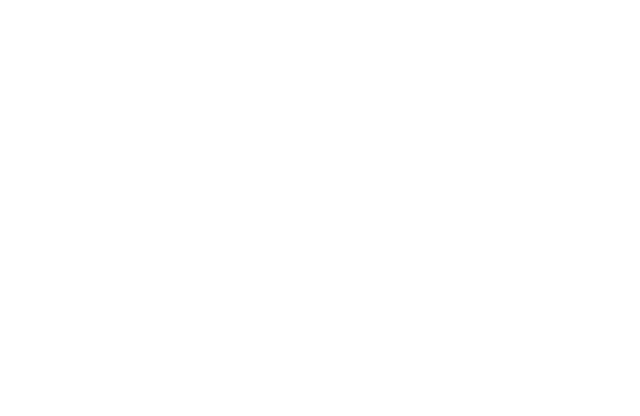
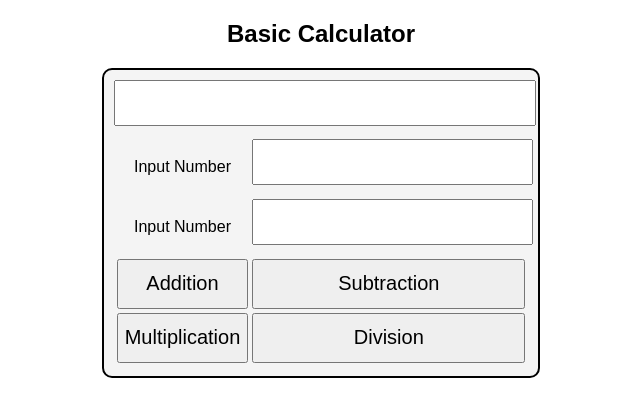
Before and after one commit to rohitware/basic-calculator, a plain HTML site: page index.html in a window 1280 px wide. Shown: the whole page, without its empty margins (319-959 px from the left). Drawn offline with Linux system fonts and the light colour scheme.

Commit message:
index.html

```diff
--- a/index.html
+++ b/index.html
@@ -1,11 +1,41 @@
 <!DOCTYPE html>
 <html lang="en">
+
 <head>
     <meta charset="UTF-8">
     <meta name="viewport" content="width=device-width, initial-scale=1.0">
-    <title>Document</title>
+    <link rel="stylesheet" href="style.css">
+
+    <title>Basic Calculator</title>
 </head>
+
 <body>
+    <h2>Basic Calculator</h2>
+    <div class="calculator">
+        <input type="text" id="display">
 
+        <table>
+            <tbody>
+                <tr>
+                    <td><label>Input Number</label></td>
+                    <td><input type="number" name="" id="inputFiledOne"></td>
+                </tr>
+                <tr>
+                    <td><label>Input Number</label></td>
+                    <td><input type="number" name="" id="inputFiledTwo"></td>
+                </tr>
+                <tr>
+                    <td> <button type="button" id="addition">Addition</button> </td>
+                    <td> <button type="button" id="subtraction">Subtraction</button></td>
+                </tr>
+                <tr>
+                    <td> <button type="button" id="multiplication">Multiplication</button></td>
+                    <td> <button type="button" id="division">Division</button></td>
+                </tr>
+            </tbody>
+        </table>
+    </div>
+    <script src="script.js"></script>
 </body>
+
 </html>
```
